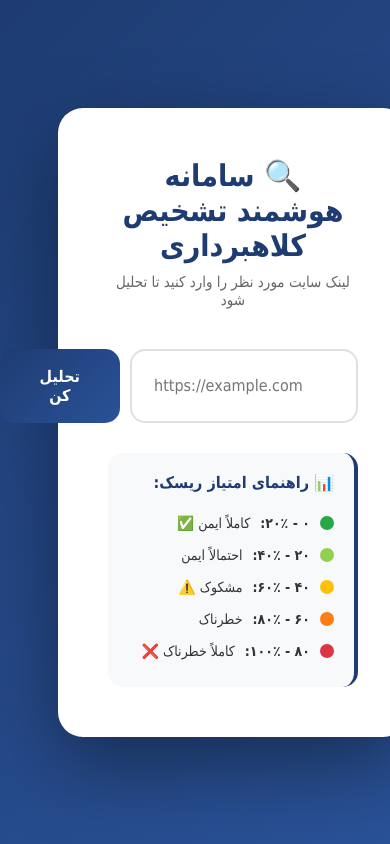
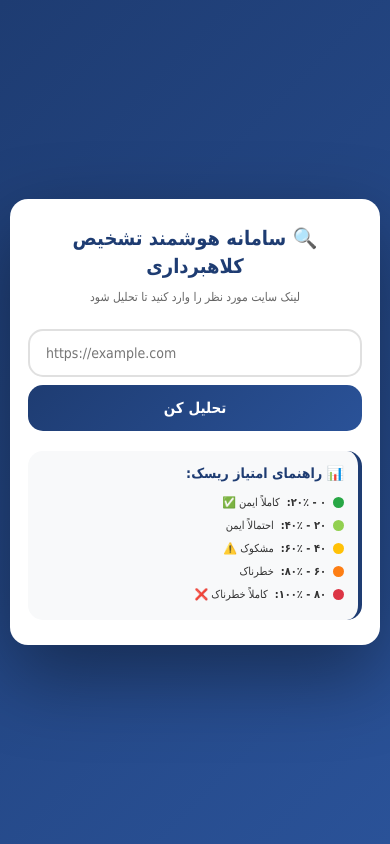
Before and after one commit to omidmagdy88-cell/scam-detector-v2, a Flask app: page / in a window 390 px wide. Run offline with Flask 3, Linux system fonts and the light colour scheme; parts of the project's set-up code (start-up, migrations or seed data) failed here and were passed over.

Commit message:
responsive mobile

```diff
--- a/templates/index.html
+++ b/templates/index.html
@@ -90,31 +90,36 @@ body {
     text-align: right;
     border-right: 4px solid #1e3c72;
 }
-.scale-guide h3 {
-    color: #1e3c72;
-    margin-bottom: 15px;
-    font-size: 16px;
-}
-.scale-item {
-    padding: 8px 0;
-    font-size: 14px;
-    color: #333;
-    display: flex;
-    align-items: center;
-    gap: 10px;
-}
-.dot {
-    display: inline-block;
-    width: 14px;
-    height: 14px;
-    border-radius: 50%;
-    flex-shrink: 0;
-}
+.scale-guide h3 { color: #1e3c72; margin-bottom: 15px; font-size: 16px; }
+.scale-item { padding: 8px 0; font-size: 14px; color: #333; display: flex; align-items: center; gap: 10px; }
+.dot { display: inline-block; width: 14px; height: 14px; border-radius: 50%; flex-shrink: 0; }
 .green { background: #28a745; }
 .light-green { background: #92d050; }
 .yellow { background: #ffc107; }
 .orange { background: #fd7e14; }
 .red { background: #dc3545; }
+
+@media (max-width: 768px) {
+    body { padding: 15px 10px; }
+    .container { padding: 25px 18px; border-radius: 18px; }
+    .header { margin-bottom: 25px; }
+    .header h1 { font-size: 20px; line-height: 1.4; }
+    .header p { font-size: 12px; }
+    .search-box { flex-direction: column; gap: 8px; margin-bottom: 20px; }
+    .search-box input { width: 100%; padding: 14px 16px; font-size: 14px; }
+    .search-box button { width: 100%; padding: 14px; font-size: 15px; }
+    .result { font-size: 16px; padding: 16px; margin-top: 15px; }
+    .details { padding: 16px; margin-top: 18px; }
+    .details h3 { font-size: 14px; margin-bottom: 10px; }
+    .details ul { font-size: 12px; line-height: 1.9; }
+    .score-box { padding: 12px 14px; }
+    .score-label { font-size: 12px; }
+    .score-value { font-size: 18px; }
+    .scale-guide { padding: 14px; margin-top: 20px; }
+    .scale-guide h3 { font-size: 14px; margin-bottom: 10px; }
+    .scale-item { font-size: 11px; padding: 5px 0; gap: 7px; }
+    .dot { width: 11px; height: 11px; }
+}
 </style>
 </head>
 <body>
```
